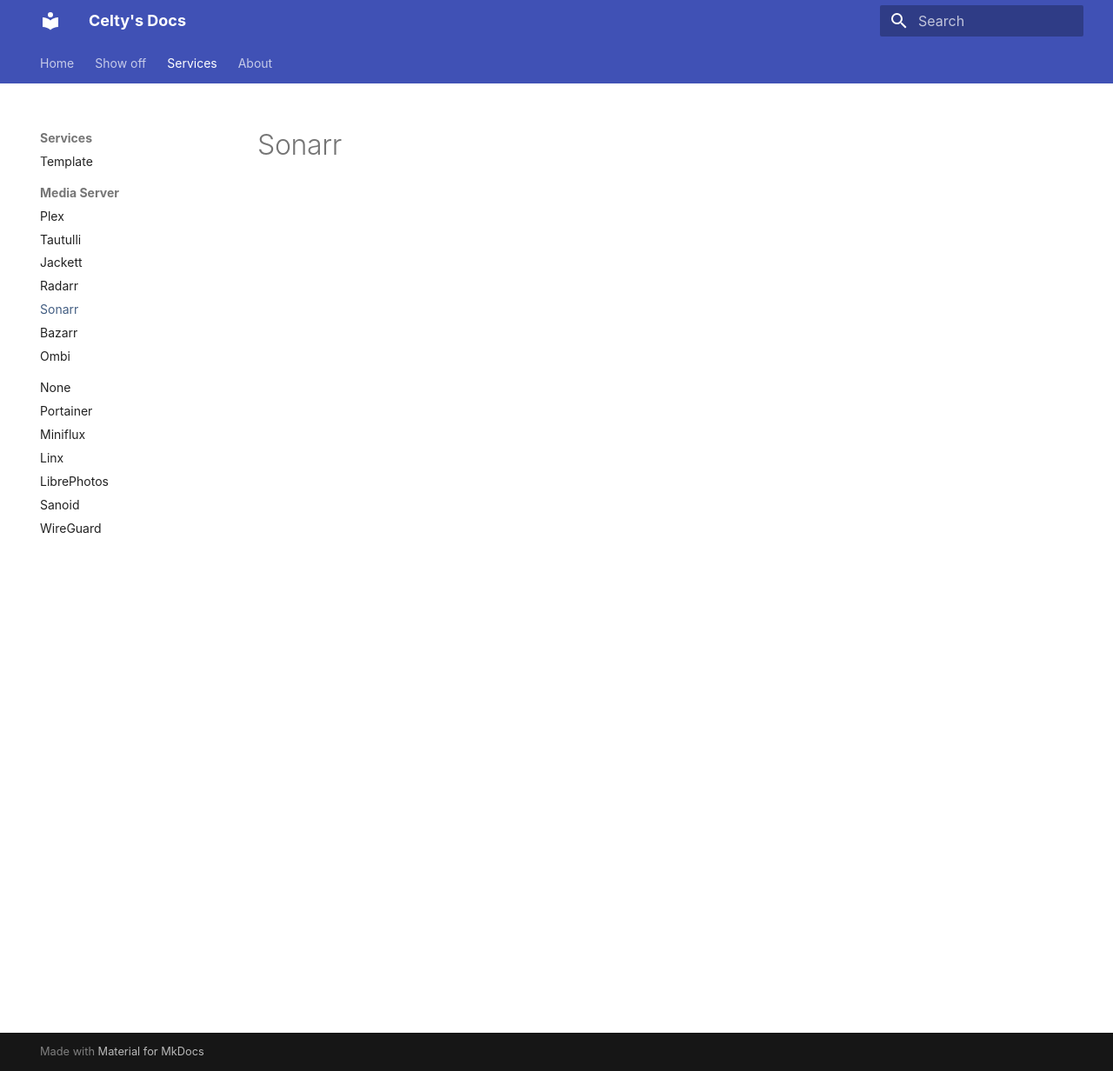
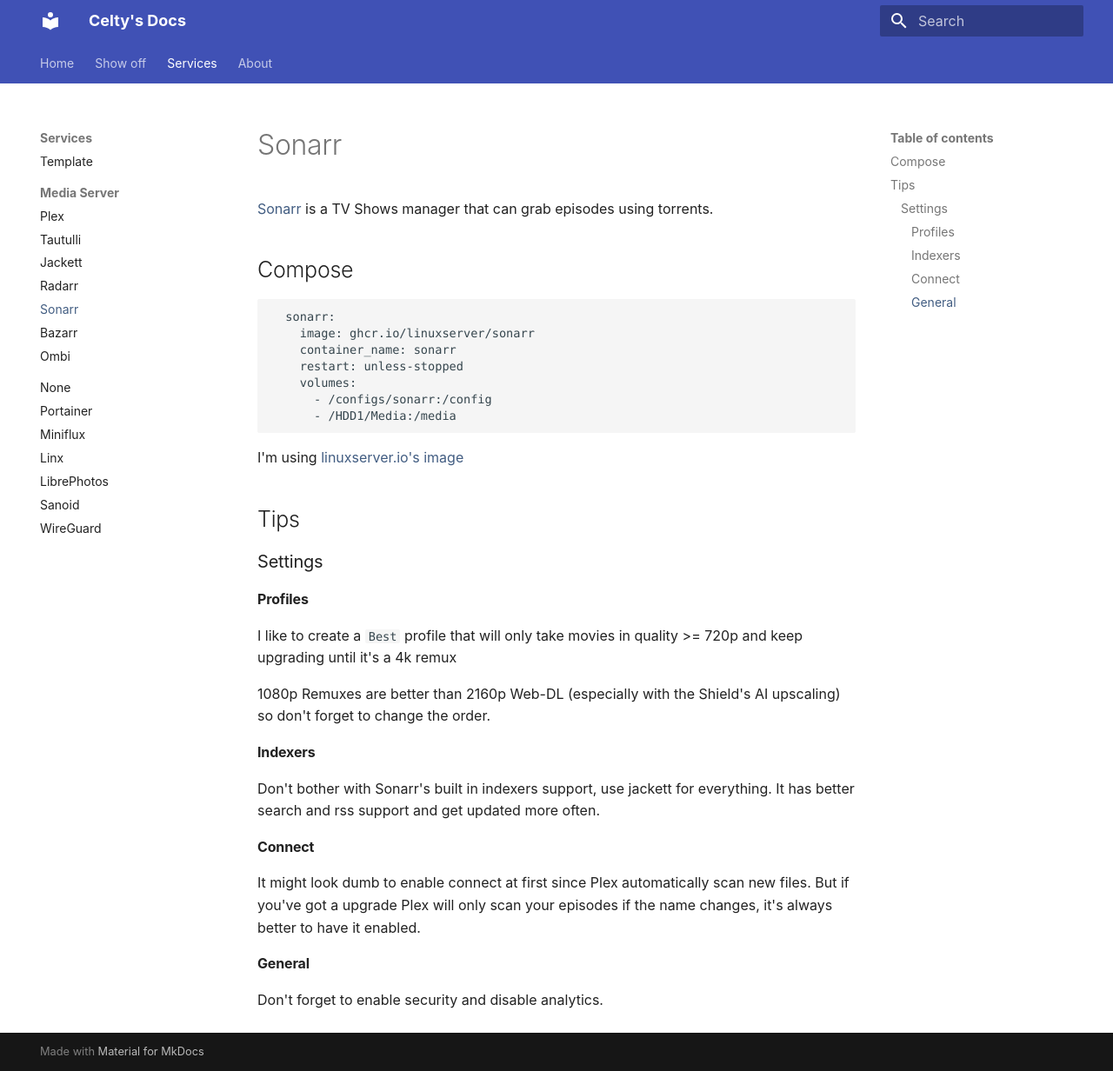
Before and after one commit to xorob0/docs, an MkDocs documentation site: the page built from docs/services/sonarr.md, in a window 1280 px wide and 1232 px high. Shown: the whole window at 87% size. Built offline with MkDocs 1.6.1 and Material for MkDocs 9.7.7, drawn with Linux system fonts in a browser that asks for light colours.

Commit message:
some updates and sonarr

````diff
--- a/docs/services/sonarr.md
+++ b/docs/services/sonarr.md
@@ -1 +1,37 @@
 # Sonarr
+
+[Sonarr](https://wiki.servarr.com/Sonarr) is a TV Shows manager that can grab episodes using torrents.
+
+## Compose
+
+```
+  sonarr:
+    image: ghcr.io/linuxserver/sonarr
+    container_name: sonarr
+    restart: unless-stopped
+    volumes:
+      - /configs/sonarr:/config
+      - /HDD1/Media:/media
+```
+
+I'm using [linuxserver.io's image](https://docs.linuxserver.io/images/docker-sonarr)
+
+## Tips
+### Settings
+#### Profiles
+
+I like to create a `Best` profile that will only take movies in quality >= 720p and keep upgrading until it's a 4k remux
+
+1080p Remuxes are better than 2160p Web-DL (especially with the Shield's AI upscaling) so don't forget to change the order.
+
+#### Indexers
+
+Don't bother with Sonarr's built in indexers support, use jackett for everything. It has better search and rss support and get updated more often.
+
+#### Connect
+
+It might look dumb to enable connect at first since Plex automatically scan new files. But if you've got a upgrade Plex will only scan your episodes if the name changes, it's always better to have it enabled.
+
+#### General
+
+Don't forget to enable security and disable analytics.
````
Also changed, not shown: docs/services/linx.md (+4 -0 lines), docs/services/sanoid.md (+1 -0 lines).
